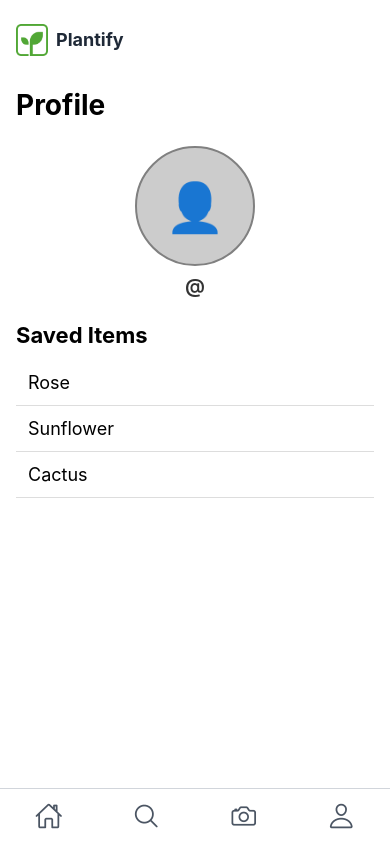
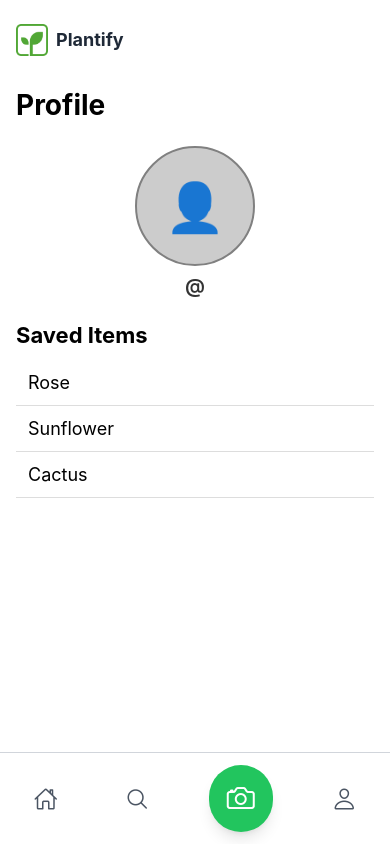
Before and after one commit to Calscode/Plantify-V3, a React Native app: screen /Profile in a window 390 px wide. Built offline with nearby package versions, Linux system fonts and the light colour scheme.

Commit message:
Update in button bar with camera button standing out

```diff
--- a/src/navigation/ButtonBar.tsx
+++ b/src/navigation/ButtonBar.tsx
@@ -1,34 +1,47 @@
-// ~/navigation/ButtonBar.tsx
 import { View, TouchableOpacity } from 'react-native';
 import { useNavigation } from '@react-navigation/native';
 import { Ionicons } from '@expo/vector-icons';
 import { SafeAreaView } from 'react-native-safe-area-context';
-import { CameraButton } from '../components/Camera/CameraButton';
 import { useUser } from '~/components/UserContext';
 
 
-type ButtonBarProps = {
-  username: string;
-};
-
 export const ButtonBar = () => {
   const navigation = useNavigation();
-  const { username } = useUser(); // ✅ Now correctly placed
+  const { username } = useUser();
 
   return (
-    <SafeAreaView edges={['bottom']} style={{ backgroundColor: 'white' }}>
+    <SafeAreaView edges={['bottom']} className="bg-white">
       <View className="flex-row items-center justify-around border-t border-gray-300 bg-white py-3">
-        <TouchableOpacity onPress={() => navigation.navigate('Home')}>
-          <Ionicons name="home-outline" size={28} color="#4B5563" />
+        <TouchableOpacity
+          onPress={() => navigation.navigate('Home')}
+          className="p-2"
+          activeOpacity={0.7}
+        >
+          <Ionicons name="home-outline" size={24} color="#4B5563" />
         </TouchableOpacity>
-        <TouchableOpacity onPress={() => navigation.navigate('SearchScreen')}>
-          <Ionicons name="search-outline" size={28} color="#4B5563" />
+
+        <TouchableOpacity
+          onPress={() => navigation.navigate('SearchScreen')}
+          className="p-2"
+          activeOpacity={0.7}
+        >
+          <Ionicons name="search-outline" size={24} color="#4B5563" />
         </TouchableOpacity>
-        <TouchableOpacity onPress={() => navigation.navigate('PhotoIdentifier')}>
-  <Ionicons name="camera-outline" size={28} color="#4B5563" />
+
+        <TouchableOpacity
+          onPress={() => navigation.navigate('PhotoIdentifier')}
+          className="bg-green-500 p-4 rounded-full shadow-lg"
+          activeOpacity={0.8}
+        >
+          <Ionicons name="camera-outline" size={32} color="white" />
         </TouchableOpacity>
-        <TouchableOpacity onPress={() => navigation.navigate('Profile', { username })}>
-          <Ionicons name="person-outline" size={28} color="#4B5563" />
+
+        <TouchableOpacity
+          onPress={() => navigation.navigate('Profile', { username })}
+          className="p-2"
+          activeOpacity={0.7}
+        >
+          <Ionicons name="person-outline" size={24} color="#4B5563" />
         </TouchableOpacity>
       </View>
     </SafeAreaView>
```
